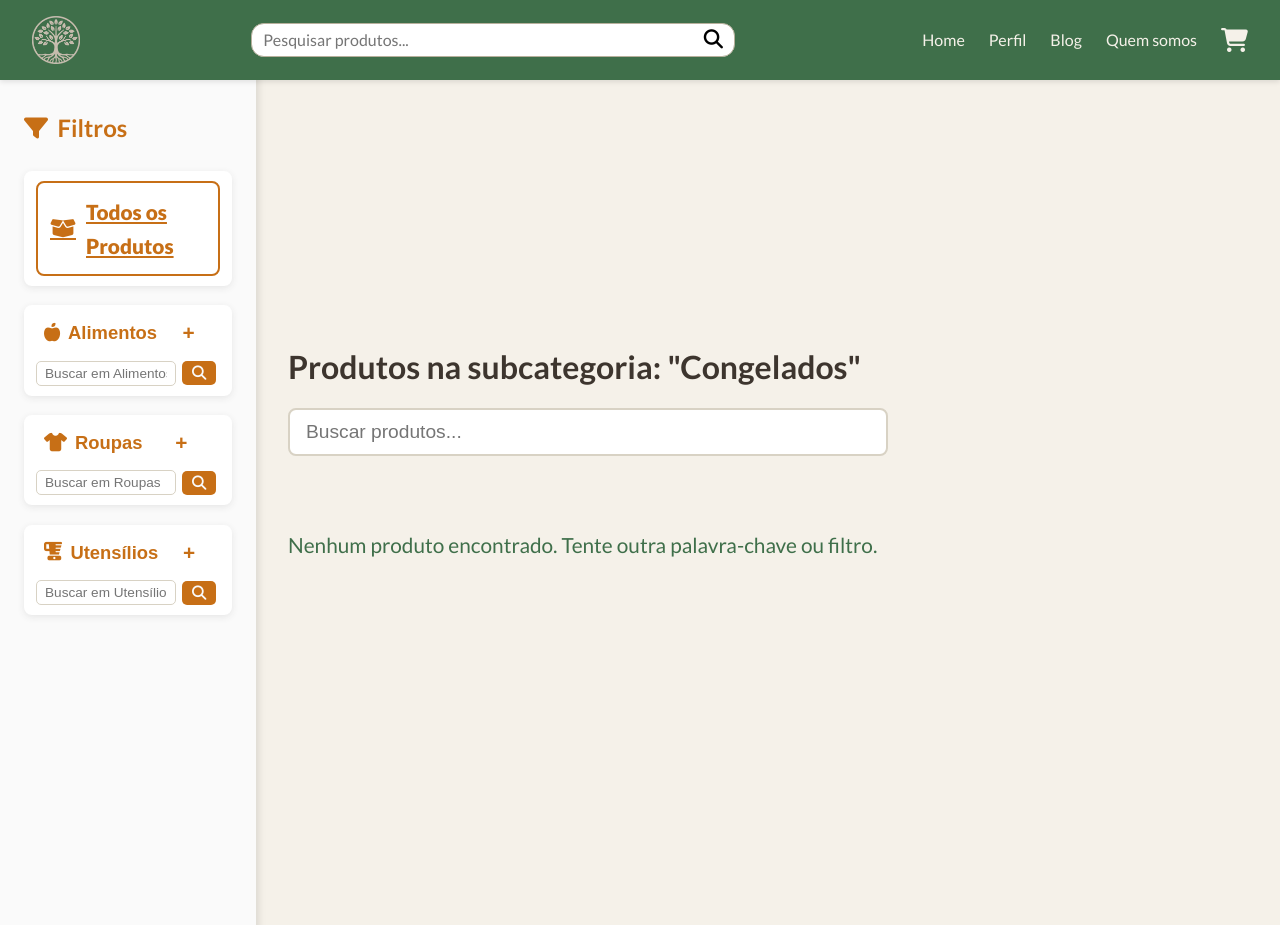
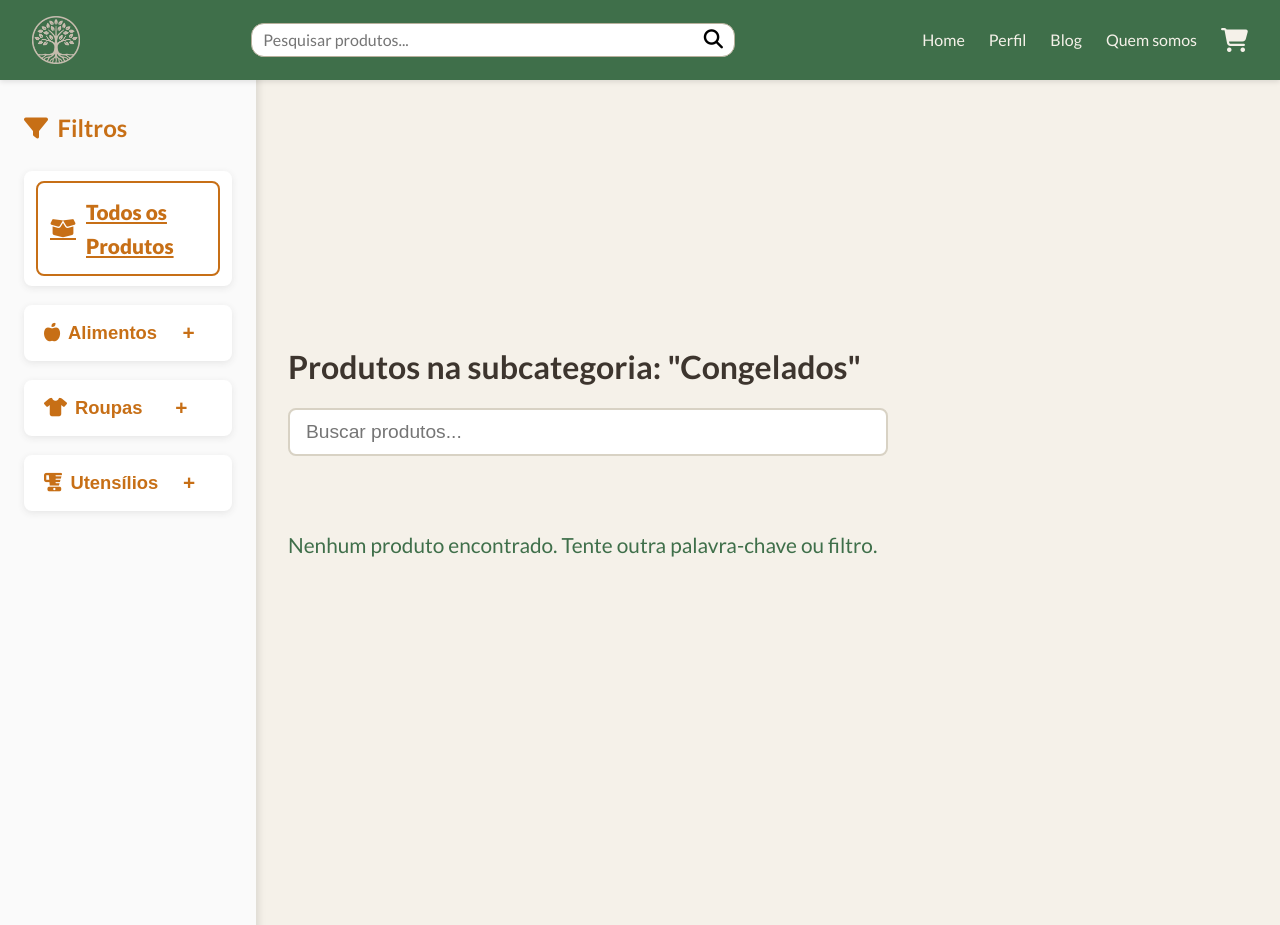
Before and after one commit to lbarbosac/green-brique, a PHP site: page /page-produtos.php?subcat_id=10 in a window 1280 px wide. Run offline with PHP 8.4, Linux system fonts and the light colour scheme; data comes from the database, SQL or seed files in the repository; data that the repository does not hold is empty; some libraries are stand-ins or nearby versions.

Commit message:
asdadasd

```diff
--- a/src/page-produtos.php
+++ b/src/page-produtos.php
@@ -104,11 +104,6 @@ $retorno = mysqli_query($conn, $sql);
                     <?php endforeach; ?>
                 </ul>
 
-                <form class="categoria-busca" action="./page-produtos.php" method="get" aria-label="Buscar produtos na categoria <?php echo htmlspecialchars($categoria['Nome']); ?>" hidden>
-                    <input type="hidden" name="cat_id" value="<?php echo $id; ?>" />
-                    <input type="text" name="query" placeholder="Buscar em <?php echo htmlspecialchars($categoria['Nome']); ?>" />
-                    <button type="submit" aria-label="Pesquisar produtos"><i class="fas fa-search"></i></button>
-                </form>
             </li>
             <?php endforeach; ?>
         </ul>
```
